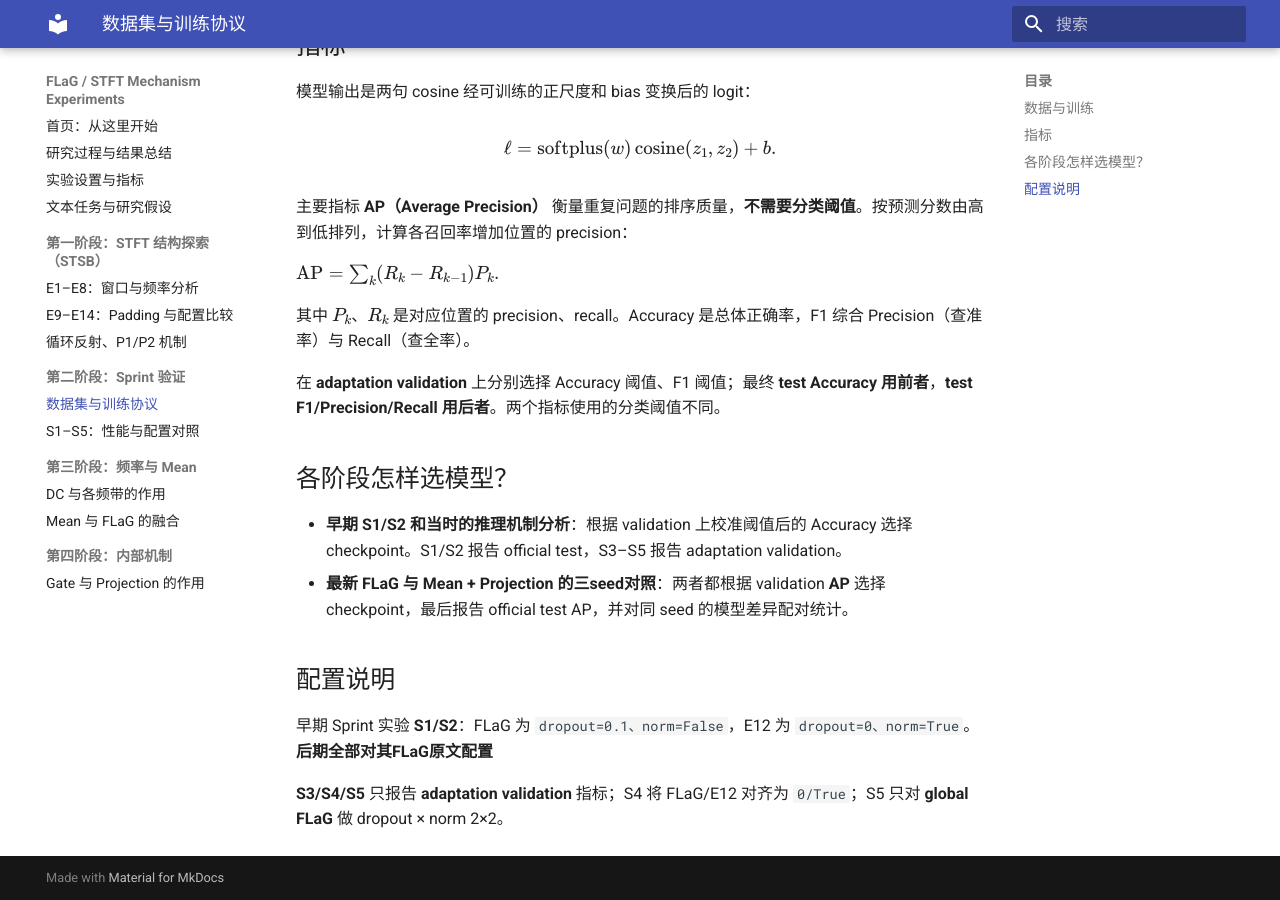
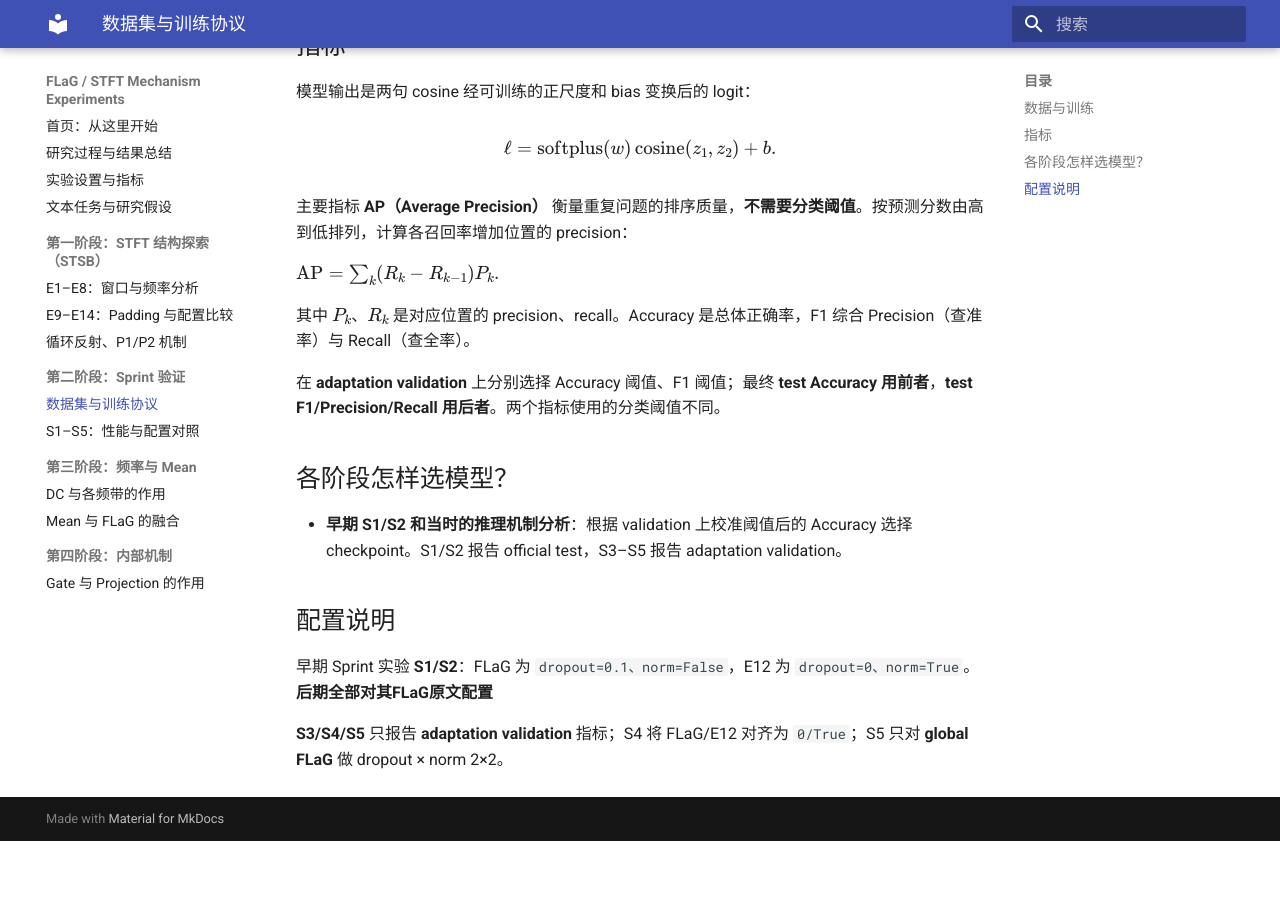
Before and after one commit to lumoswwr/FLaG-STFT-Notes, an MkDocs documentation site: the page built from docs/sprint/01-protocol.md, in a window 1280 px wide and 900 px high, scrolled down 896 px. Built offline with MkDocs 1.6.1 and Material for MkDocs 9.7.7, drawn with Linux system fonts in a browser that asks for light colours; after the commit the page ends 1737 px from its top, so only the background shows below that.

```diff
--- a/docs/sprint/01-protocol.md
+++ b/docs/sprint/01-protocol.md
@@ -37,7 +37,6 @@
 ## 各阶段怎样选模型？
 
 - **早期 S1/S2 和当时的推理机制分析**：根据 validation 上校准阈值后的 Accuracy 选择 checkpoint。S1/S2 报告 official test，S3–S5 报告 adaptation validation。
-- **最新 FLaG 与 Mean + Projection 的三seed对照**：两者都根据 validation **AP** 选择 checkpoint，最后报告 official test AP，并对同 seed 的模型差异配对统计。
 
 ## 配置说明
 
```
